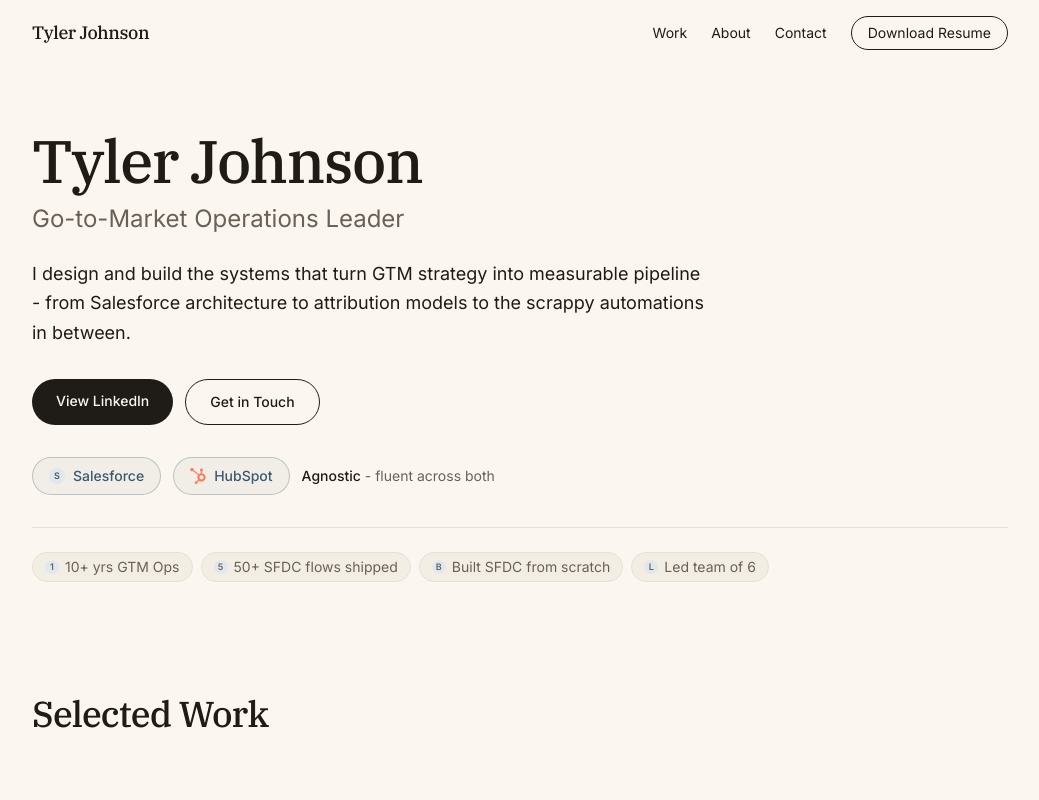
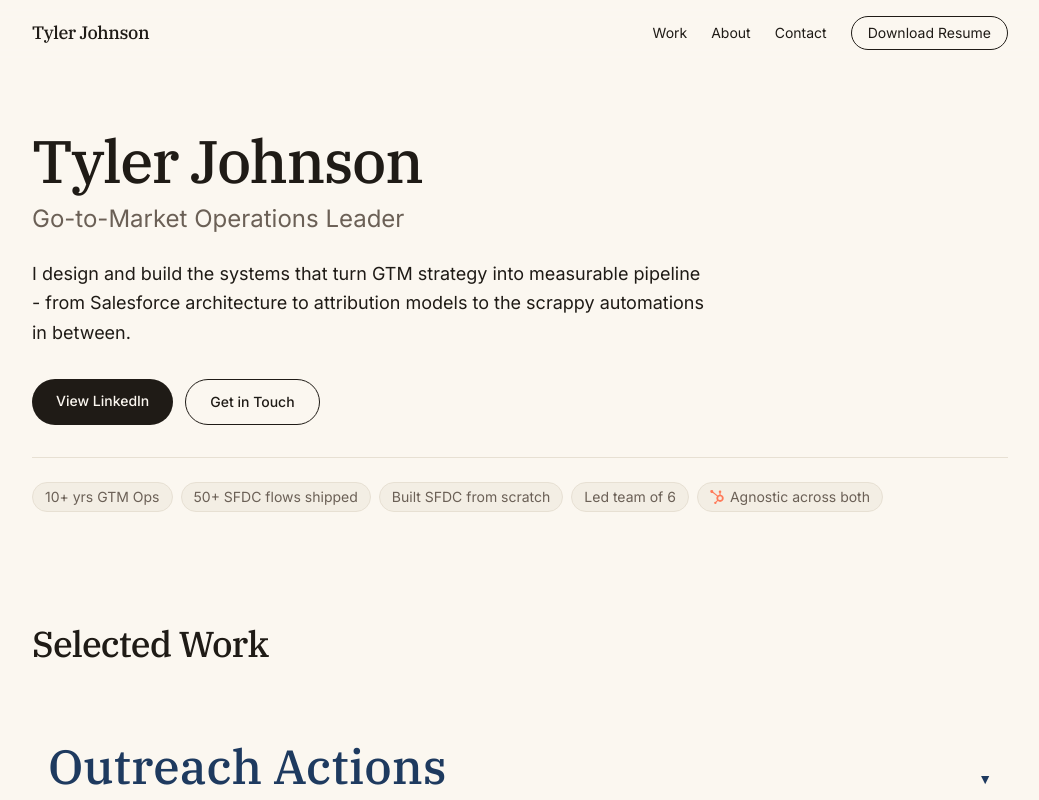
Before and after one commit to BurqueBone/tylerjohnson-site, a Next.js app: page / in a window 1280 px wide. Shown: the top 800 px of the page, without its empty margins (120-1159 px from the left). Built offline with nearby package versions, Linux system fonts and the light colour scheme.

Commit message:
refactor: hero - agnostic as 5th pill, drop letter badges

```diff
--- a/app/components/Hero.tsx
+++ b/app/components/Hero.tsx
@@ -1,10 +1,18 @@
 import { BrandIcon } from "./BrandIcon";
 
-const METRICS: { label: string; logo?: string }[] = [
+type Metric = {
+  label: string;
+  logo?: string;
+  // For the special Agnostic pill, render two brand icons:
+  dualLogos?: [string, string];
+};
+
+const METRICS: Metric[] = [
   { label: "10+ yrs GTM Ops" },
   { label: "50+ SFDC flows shipped", logo: "salesforce" },
   { label: "Built SFDC from scratch", logo: "salesforce" },
   { label: "Led team of 6" },
+  { label: "Agnostic across both", dualLogos: ["salesforce", "hubspot"] },
 ];
 
 export function Hero() {
@@ -37,30 +45,37 @@
           Get in Touch
         </a>
       </div>
-      <div className="mt-8 flex flex-wrap items-center gap-3">
-        <span className="inline-flex items-center gap-2 rounded-full border border-blue/30 bg-blue/5 px-4 py-2 text-sm font-medium text-blue">
-          <BrandIcon slug="salesforce" label="Salesforce" className="h-4 w-4" brandColor />
-          Salesforce
-        </span>
-        <span className="inline-flex items-center gap-2 rounded-full border border-blue/30 bg-blue/5 px-4 py-2 text-sm font-medium text-blue">
-          <BrandIcon slug="hubspot" label="HubSpot" className="h-4 w-4" brandColor />
-          HubSpot
-        </span>
-        <span className="text-sm text-ink-muted">
-          <span className="font-medium text-ink">Agnostic</span> - fluent across both
-        </span>
-      </div>
       <ul className="mt-8 flex flex-wrap gap-2 border-t border-hairline pt-6">
         {METRICS.map((metric) => (
           <li
             key={metric.label}
             className="inline-flex items-center gap-1.5 rounded-full border border-hairline bg-shell-alt px-3 py-1 text-sm text-ink-muted"
           >
-            <BrandIcon
-              slug={metric.logo}
-              label={metric.label}
-              className="h-3.5 w-3.5 text-ink-muted"
-            />
+            {metric.dualLogos ? (
+              <span className="flex items-center gap-0.5">
+                <BrandIcon
+                  slug={metric.dualLogos[0]}
+                  label={metric.dualLogos[0]}
+                  className="h-3.5 w-3.5"
+                  brandColor
+                  noFallback
+                />
+                <BrandIcon
+                  slug={metric.dualLogos[1]}
+                  label={metric.dualLogos[1]}
+                  className="h-3.5 w-3.5"
+                  brandColor
+                  noFallback
+                />
+              </span>
+            ) : (
+              <BrandIcon
+                slug={metric.logo}
+                label={metric.label}
+                className="h-3.5 w-3.5 text-ink-muted"
+                noFallback
+              />
+            )}
             <span>{metric.label}</span>
           </li>
         ))}
```
